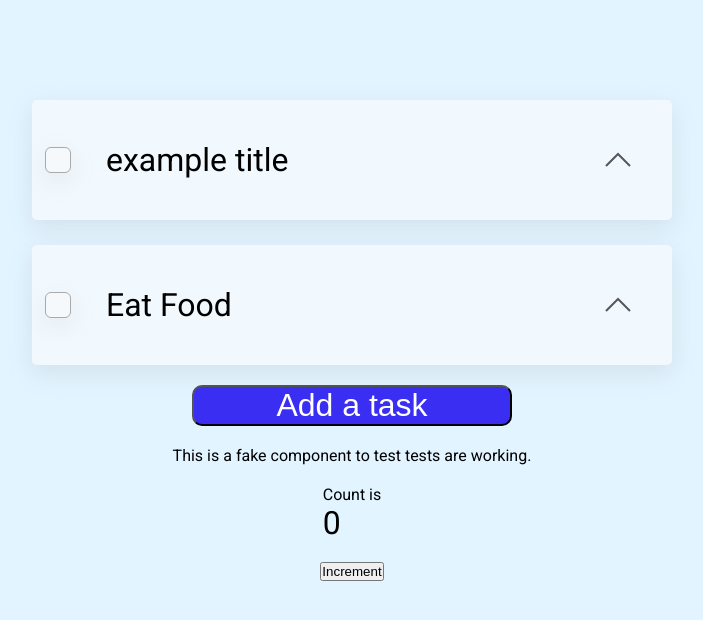
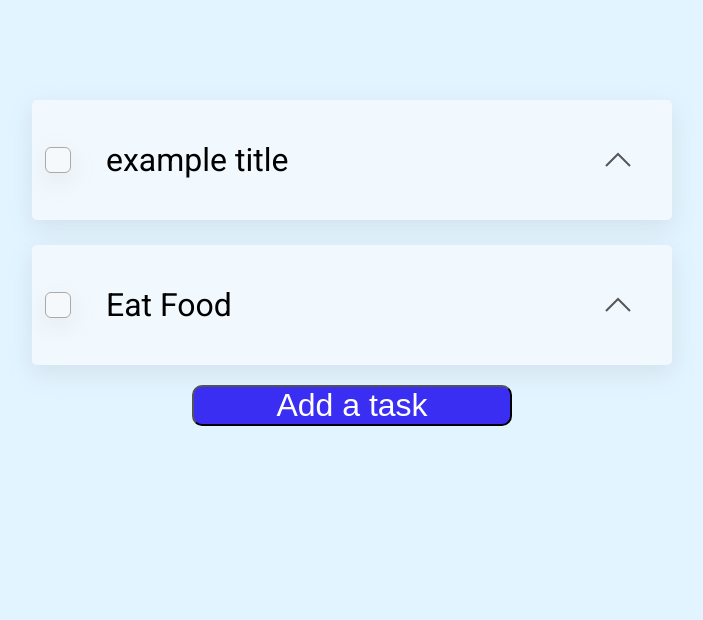
Before and after one commit to jkwanhow/fine-a-todo-list, a React (Vite) app: page / in a window 1280 px wide. Shown: the top 620 px of the page, without its empty margins (288-991 px from the left). Built offline with nearby package versions, Linux system fonts and the light colour scheme.

Commit message:
whoops rendered my example component, removing

```diff
--- a/src/App.tsx
+++ b/src/App.tsx
@@ -4,7 +4,6 @@ import { TasksProvider } from './contexts/TaskContext';
 import Tasks from './components/Tasks';
 import Popup from './components/Popup';
 import CreateTaskContent from './components/Popup/PopupContent/CreateTaskContent';
-import Example from './components/exampleComponent/Example';
 import { usePopupDispatch } from './contexts/PopupContext';
 
 function App() {
@@ -22,7 +21,6 @@ function App() {
               content: 'CREATE',
             })
           }}>Add a task</button>
-          <Example />
           <Popup />
         </div>
     </TasksProvider>
```
